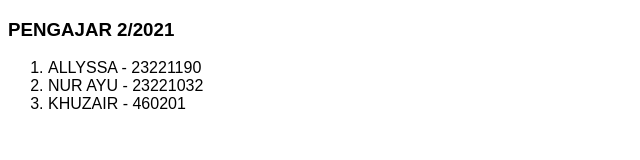
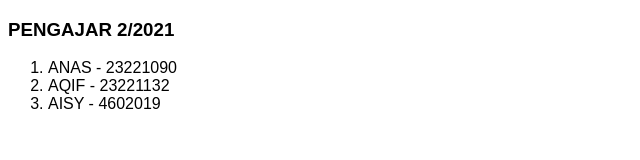
Before and after one commit to ainatikah612/data-pelajar, a plain HTML site: page staff.html in a window 1280 px wide. Shown: the whole page, without its empty margins (0-640 px from the left). Drawn offline with Linux system fonts and the light colour scheme.

Commit message:
buat fail staff.html

```diff
--- a/staff.html
+++ b/staff.html
@@ -14,9 +14,9 @@
 <body>
     <h3>PENGAJAR 2/2021</h3>
     <ol>
-        <li>ALLYSSA - 23221190</li>
-        <li>NUR AYU - 23221032</li>
-        <li>KHUZAIR - 460201</li>
+        <li>ANAS - 23221090</li>
+        <li>AQIF - 23221132</li>
+        <li>AISY - 4602019</li>
     </ol>
 
 </body>
```
